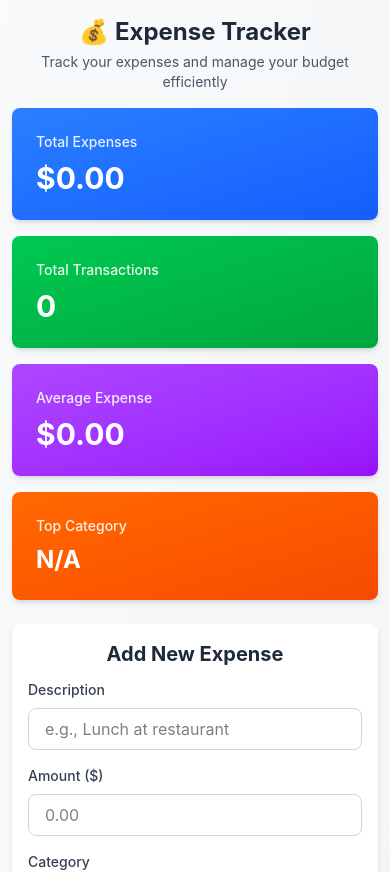
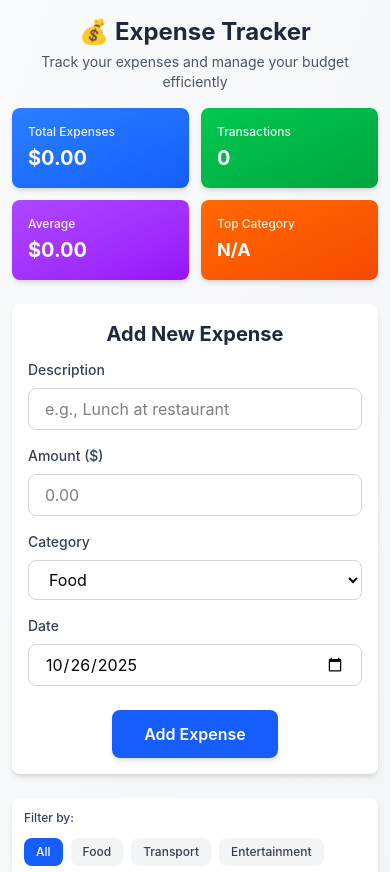
Before and after one commit to ferjbadev/expenseTracker, a React (Vite) app: page / in a window 390 px wide. Shown: the top 872 px of the page. Built offline with nearby package versions, Linux system fonts and the light colour scheme.

Commit message:
Update Summary.tsx

```diff
--- a/src/components/Summary.tsx
+++ b/src/components/Summary.tsx
@@ -17,31 +17,31 @@ const Summary = ({ expenses }: SummaryProps) => {
     .slice(0, 3);
 
   return (
-    <div className="grid grid-cols-1 md:grid-cols-2 lg:grid-cols-4 gap-4 mb-6">
-      <div className="bg-gradient-to-br from-blue-500 to-blue-600 rounded-lg shadow-md p-6 text-white">
-        <h3 className="text-sm font-medium opacity-90 mb-2">Total Expenses</h3>
-        <p className="text-3xl font-bold">${total.toFixed(2)}</p>
+    <div className="grid grid-cols-2 md:grid-cols-2 lg:grid-cols-4 gap-3 md:gap-4 mb-6">
+      <div className="bg-linear-to-br from-blue-500 to-blue-600 rounded-lg shadow-md p-4 md:p-6 text-white">
+        <h3 className="text-xs md:text-sm font-medium opacity-90 mb-1 md:mb-2">Total Expenses</h3>
+        <p className="text-xl md:text-3xl font-bold">${total.toFixed(2)}</p>
       </div>
 
-      <div className="bg-gradient-to-br from-green-500 to-green-600 rounded-lg shadow-md p-6 text-white">
-        <h3 className="text-sm font-medium opacity-90 mb-2">Total Transactions</h3>
-        <p className="text-3xl font-bold">{expenses.length}</p>
+      <div className="bg-linear-to-br from-green-500 to-green-600 rounded-lg shadow-md p-4 md:p-6 text-white">
+        <h3 className="text-xs md:text-sm font-medium opacity-90 mb-1 md:mb-2">Transactions</h3>
+        <p className="text-xl md:text-3xl font-bold">{expenses.length}</p>
       </div>
 
-      <div className="bg-gradient-to-br from-purple-500 to-purple-600 rounded-lg shadow-md p-6 text-white">
-        <h3 className="text-sm font-medium opacity-90 mb-2">Average Expense</h3>
-        <p className="text-3xl font-bold">
+      <div className="bg-linear-to-br from-purple-500 to-purple-600 rounded-lg shadow-md p-4 md:p-6 text-white">
+        <h3 className="text-xs md:text-sm font-medium opacity-90 mb-1 md:mb-2">Average</h3>
+        <p className="text-xl md:text-3xl font-bold">
           ${expenses.length > 0 ? (total / expenses.length).toFixed(2) : '0.00'}
         </p>
       </div>
 
-      <div className="bg-gradient-to-br from-orange-500 to-orange-600 rounded-lg shadow-md p-6 text-white">
-        <h3 className="text-sm font-medium opacity-90 mb-2">Top Category</h3>
-        <p className="text-2xl font-bold">
+      <div className="bg-linear-to-br from-orange-500 to-orange-600 rounded-lg shadow-md p-4 md:p-6 text-white">
+        <h3 className="text-xs md:text-sm font-medium opacity-90 mb-1 md:mb-2">Top Category</h3>
+        <p className="text-lg md:text-2xl font-bold">
           {sortedCategories.length > 0 ? sortedCategories[0][0] : 'N/A'}
         </p>
         {sortedCategories.length > 0 && (
-          <p className="text-sm opacity-90 mt-1">
+          <p className="text-xs md:text-sm opacity-90 mt-1">
             ${sortedCategories[0][1].toFixed(2)}
           </p>
         )}
```
